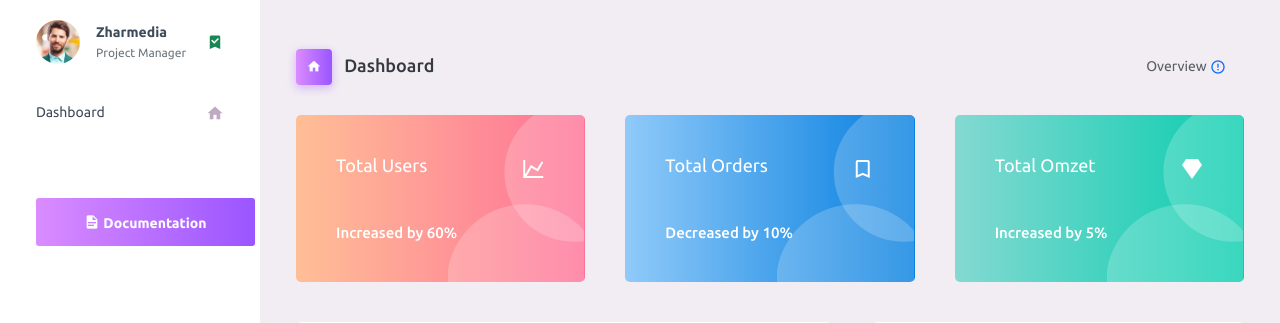
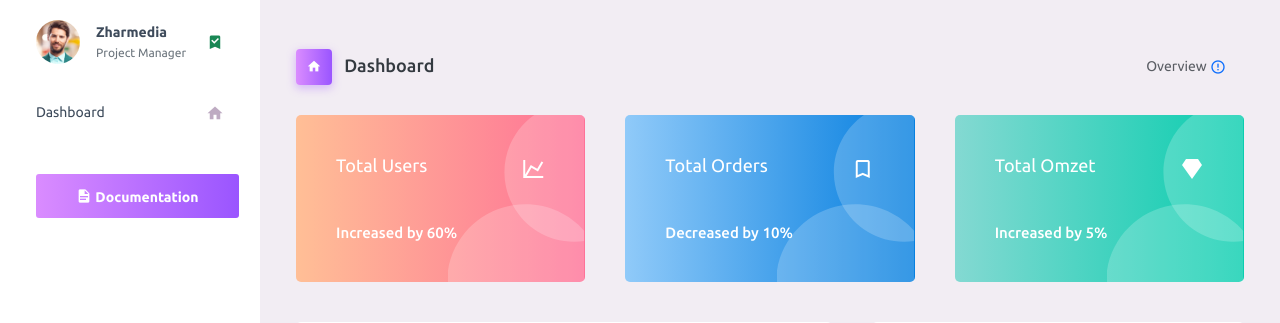
Before and after one commit to zharmedia386/foodbuzz, a Flask app: template templates/index.html in a window 1280 px wide. Shown: the part 70-393 px from the top of the page. Run offline with Flask 2, Linux system fonts and the light colour scheme; the template is opened without the code that fills it, so the values that code supplies are empty; some libraries are stand-ins or nearby versions.

Commit message:
Readme.md

```diff
--- a/templates/index.html
+++ b/templates/index.html
@@ -195,7 +195,7 @@
             </li>
             <li class="nav-item sidebar-actions">
               <span class="nav-link">
-                <button class="btn btn-block btn-lg btn-gradient-primary mt-4"><i class="mdi mdi-file-document"></i> Documentation</button>
+                <button class="btn btn-block btn-gradient-primary"><i class="mdi mdi-file-document"></i> Documentation</button>
               </span>
             </li>
           </ul>
```
Also changed, not shown: image-readme/crd.png (added), image-readme/dashboard.png (added), image-readme/dfd.png (added), image-readme/produksi.png (added), image-readme/ss.png (added).
